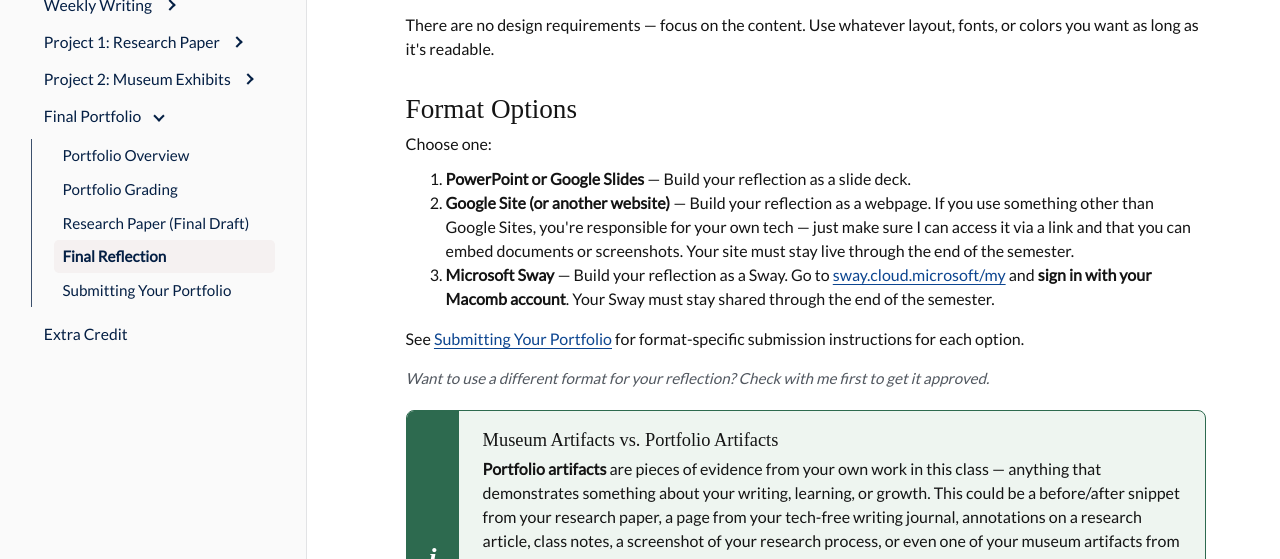
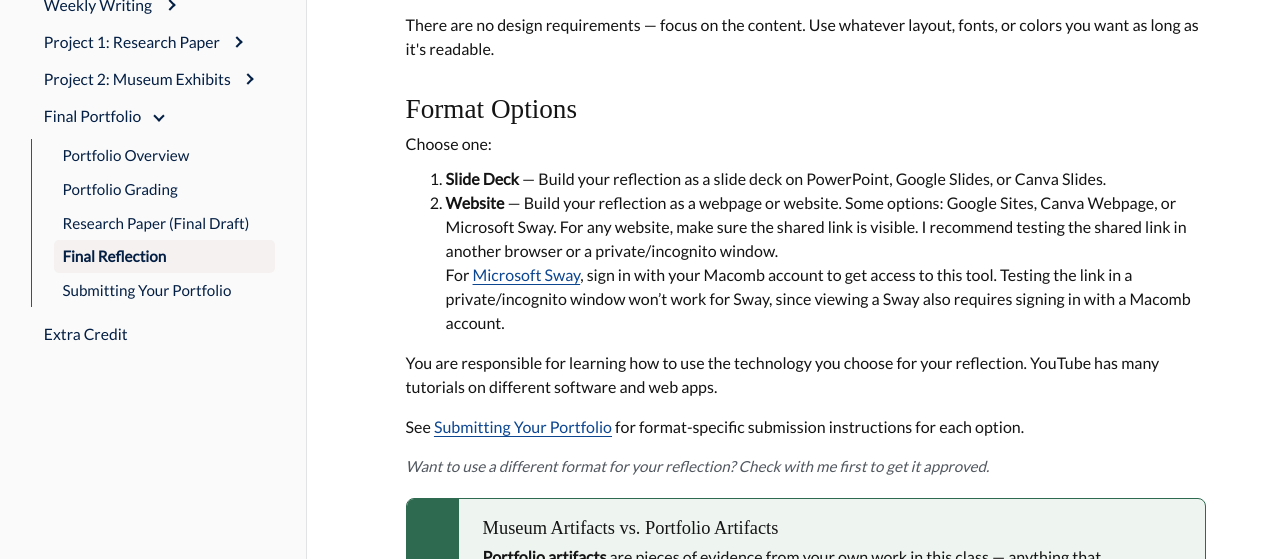
Before and after one commit to skarlis3/1190, a plain HTML site: page assignments/fp-reflection.html in a window 1280 px wide. Shown: the part 241-800 px from the top of the page. Drawn offline with Linux system fonts and the light colour scheme; a web font is replaced by a local one.

Commit message:
Final Reflection: two format options (slide deck, website), Canva added, Sway note; Submitting page headings updated

```diff
--- a/assignments/fp-reflection.html
+++ b/assignments/fp-reflection.html
@@ -20,10 +20,13 @@
 
     <p>Choose one:</p>
     <ol>
-      <li><strong>PowerPoint or Google Slides</strong> &mdash; Build your reflection as a slide deck.</li>
-      <li><strong>Google Site (or another website)</strong> &mdash; Build your reflection as a webpage. If you use something other than Google Sites, you're responsible for your own tech &mdash; just make sure I can access it via a link and that you can embed documents or screenshots. Your site must stay live through the end of the semester.</li>
-      <li><strong>Microsoft Sway</strong> &mdash; Build your reflection as a Sway. Go to <a href="https://sway.cloud.microsoft/my" target="_blank" rel="noopener">sway.cloud.microsoft/my</a> and <strong>sign in with your Macomb account</strong>. Your Sway must stay shared through the end of the semester.</li>
+      <li><strong>Slide Deck</strong> &mdash; Build your reflection as a slide deck on PowerPoint, Google Slides, or Canva Slides.</li>
+      <li><strong>Website</strong> &mdash; Build your reflection as a webpage or website. Some options: Google Sites, Canva Webpage, or Microsoft Sway. For any website, make sure the shared link is visible. I recommend testing the shared link in another browser or a private/incognito window.
+        <p>For <a href="https://sway.cloud.microsoft/my" target="_blank" rel="noopener">Microsoft Sway</a>, sign in with your Macomb account to get access to this tool. Testing the link in a private/incognito window won&rsquo;t work for Sway, since viewing a Sway also requires signing in with a Macomb account.</p>
+      </li>
     </ol>
+
+    <p>You are responsible for learning how to use the technology you choose for your reflection. YouTube has many tutorials on different software and web apps.</p>
 
     <p>See <a href="/assignments/fp-submitting.html">Submitting Your Portfolio</a> for format-specific submission instructions for each option.</p>
 
```
Also changed, not shown: assignments/fp-submitting.html (+6 -4 lines).
